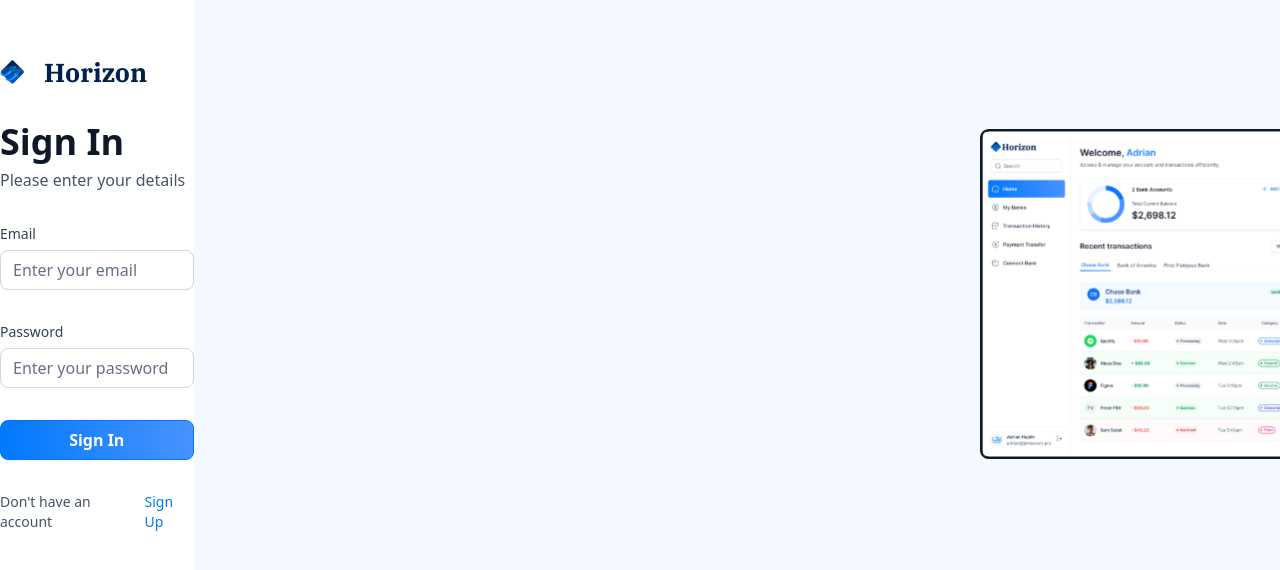
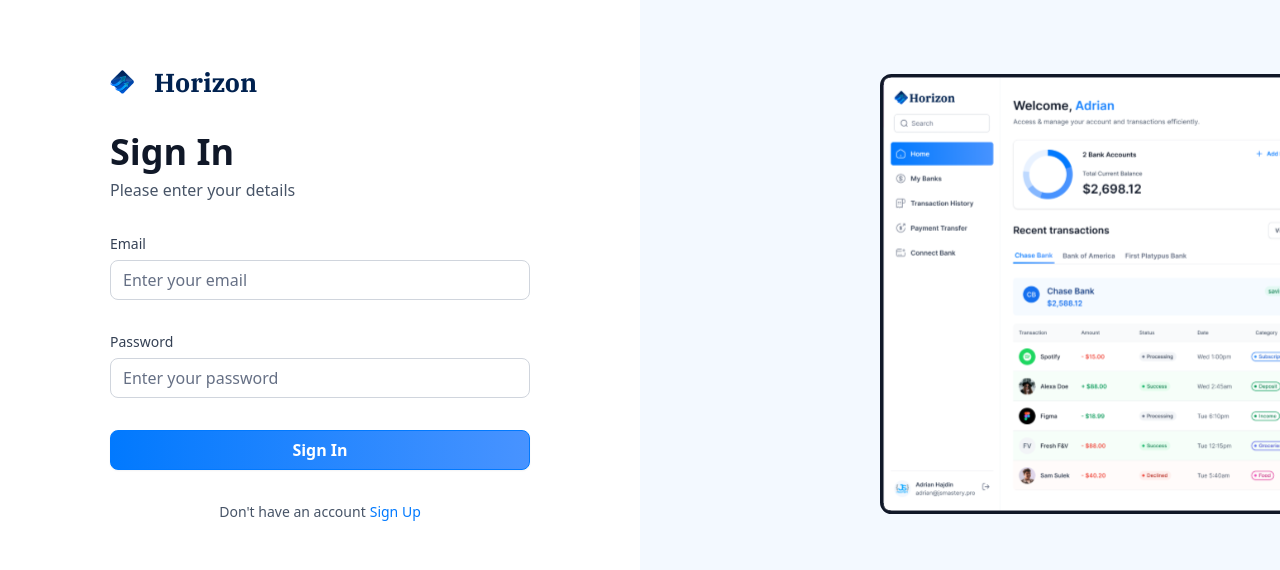
Before and after one commit to TdivyanshC/banking, a Next.js app: page /sign-in in a window 1280 px wide. Shown: the part 106-676 px from the top of the page. Built offline with nearby package versions, Linux system fonts and the light colour scheme; what dwolla-v2, plaid would draw is missing.

Commit message:
implement sign-in sign-up

```diff
--- a/app/(auth)/layout.tsx
+++ b/app/(auth)/layout.tsx
@@ -9,7 +9,7 @@ export default function RootLayout({
       <main className="flex min-h-screen w-full font-inter justify-between">
           {children}
           <div className="auth-asset">
-            <Image src='/icons/auth-image.svg' alt="svg" height={500} width={300} />
+            <Image src='/icons/auth-image.svg' alt="svg" height={500} width={400} />
           </div>
       </main>
     );
--- a/app/(auth)/sign-in/page.tsx
+++ b/app/(auth)/sign-in/page.tsx
@@ -3,7 +3,7 @@ import React from 'react'
 
 const SignIn = () => {
   return (
-    <section className='flex-center sixe-full max-sm:px-6'>
+    <section className='flex-center size-full max-sm:px-6'>
       <AuthForm type='sign-in' />
     </section>
   )
--- a/app/(auth)/sign-up/page.tsx
+++ b/app/(auth)/sign-up/page.tsx
@@ -3,7 +3,7 @@ import React from 'react'
 
 const SignUp = async () => {
   return (
-    <section className='flex-center sixe-full max-sm:px-6'>
+    <section className='flex-center size-full max-sm:px-6'>
     <AuthForm type='sign-up' />
   </section>
   )
```
